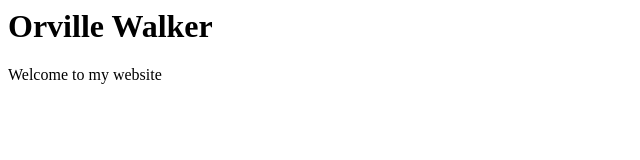
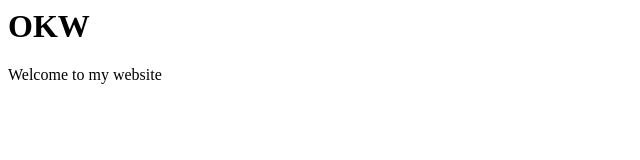
Before and after one commit to owalker7/owalker7.github.io, a plain HTML site: page index.html in a window 1280 px wide. Shown: the whole page, without its empty margins (0-640 px from the left). Drawn offline with Linux system fonts and the light colour scheme.

Commit message:
Update index.html

```diff
--- a/index.html
+++ b/index.html
@@ -1,6 +1,6 @@
 <html>
 <body>
-  <h1> Orville Walker </h1>
+  <h1> OKW </h1>
   <p> Welcome to my website </p>
   <!-- <img src="https://content.codecademy.com/articles/github-pages-via-web-app/happy-ice-cream.gif" />-->
 </body>
```
